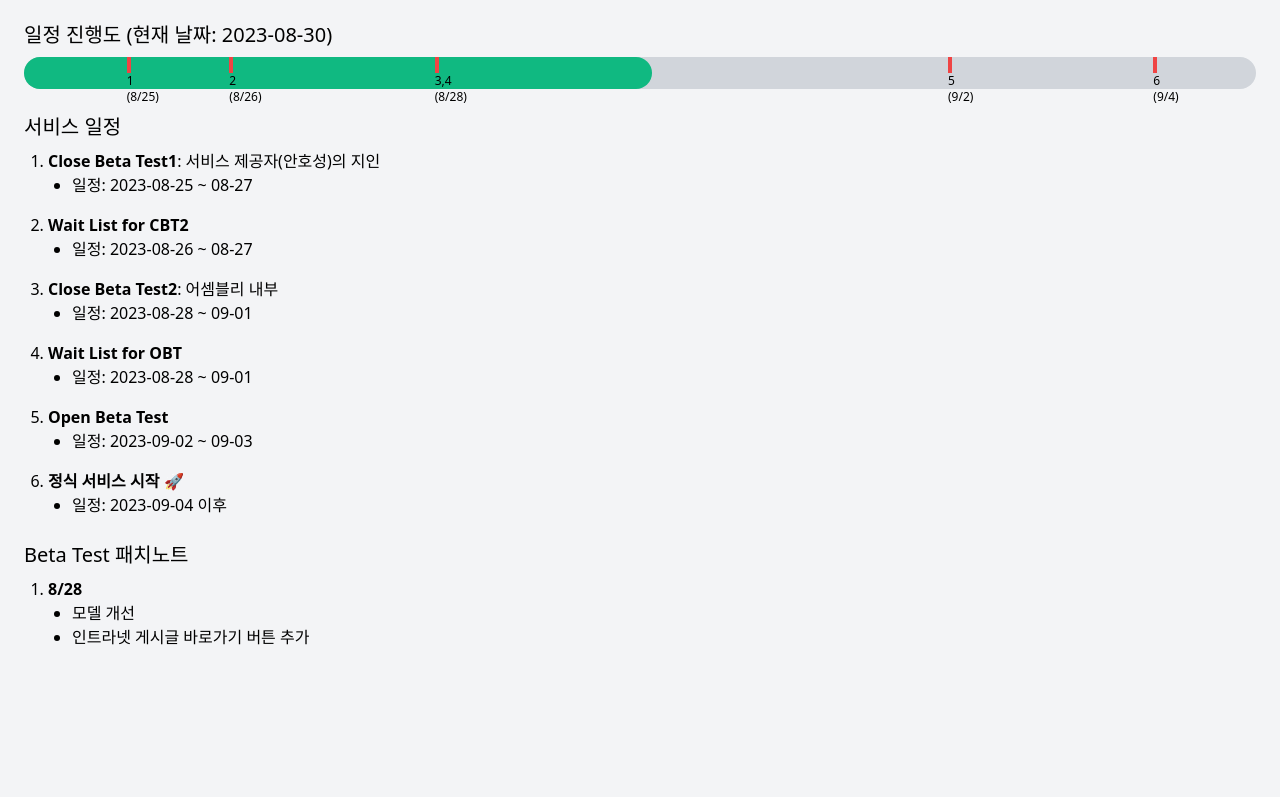
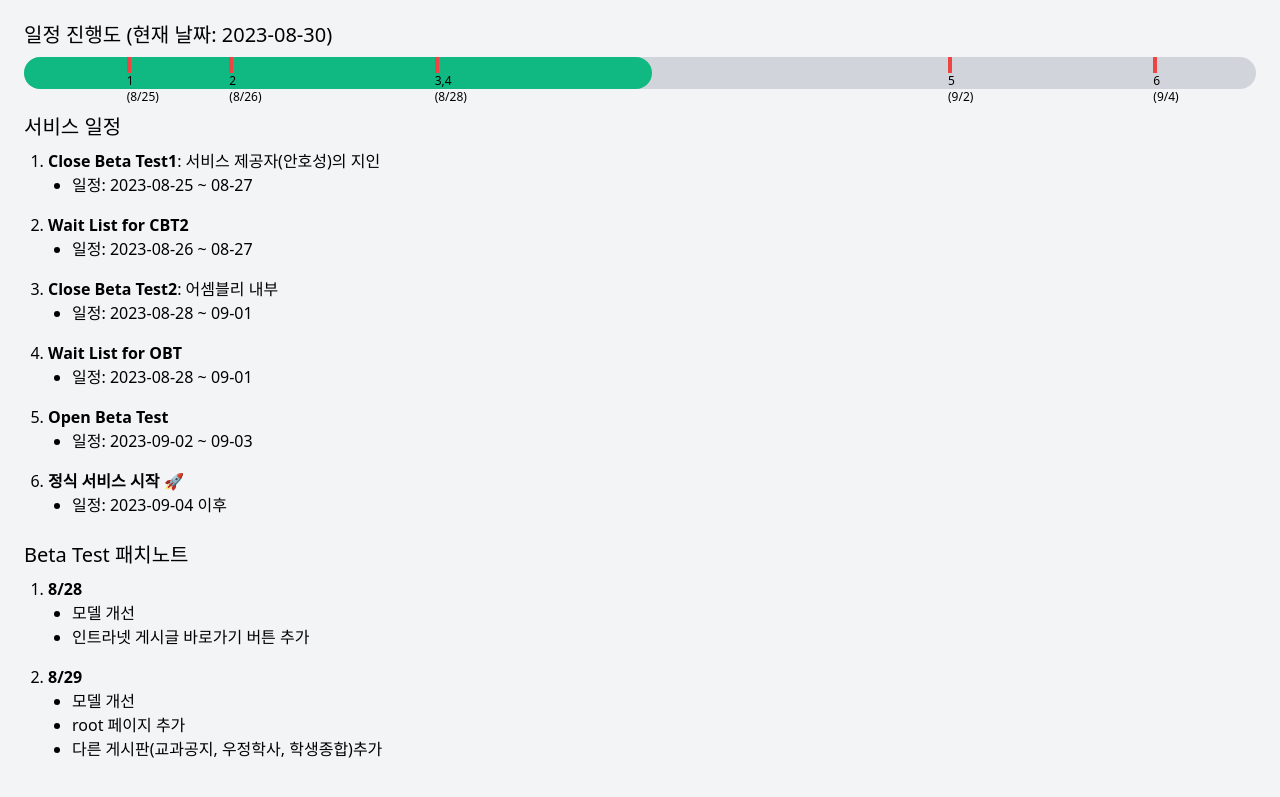
Before and after one commit to BetaTester772/Has-Intranet-Summary_Public, a plain HTML site: page page/index.html in a window 1280 px wide. Shown: the part 343-1140 px from the top of the page. Before the commit the page ends 1040 px from the top, so only its background shows below. Drawn offline with nearby package versions, Linux system fonts and the light colour scheme.

Commit message:
패치노트 추가

```diff
--- a/page/index.html
+++ b/page/index.html
@@ -98,6 +98,12 @@
                 <li>인트라넷 게시글 바로가기 버튼 추가</li>
             </ul>
         </li>
+        <li class="mb-4"><strong>8/29</strong>
+            <ul class="list-disc ml-6 mb-2">
+                <li>모델 개선</li>
+                <li>root 페이지 추가</li>
+                <li>다른 게시판(교과공지, 우정학사, 학생종합)추가</li>
+            </ul>
     </ol>
 
 </div>
```
